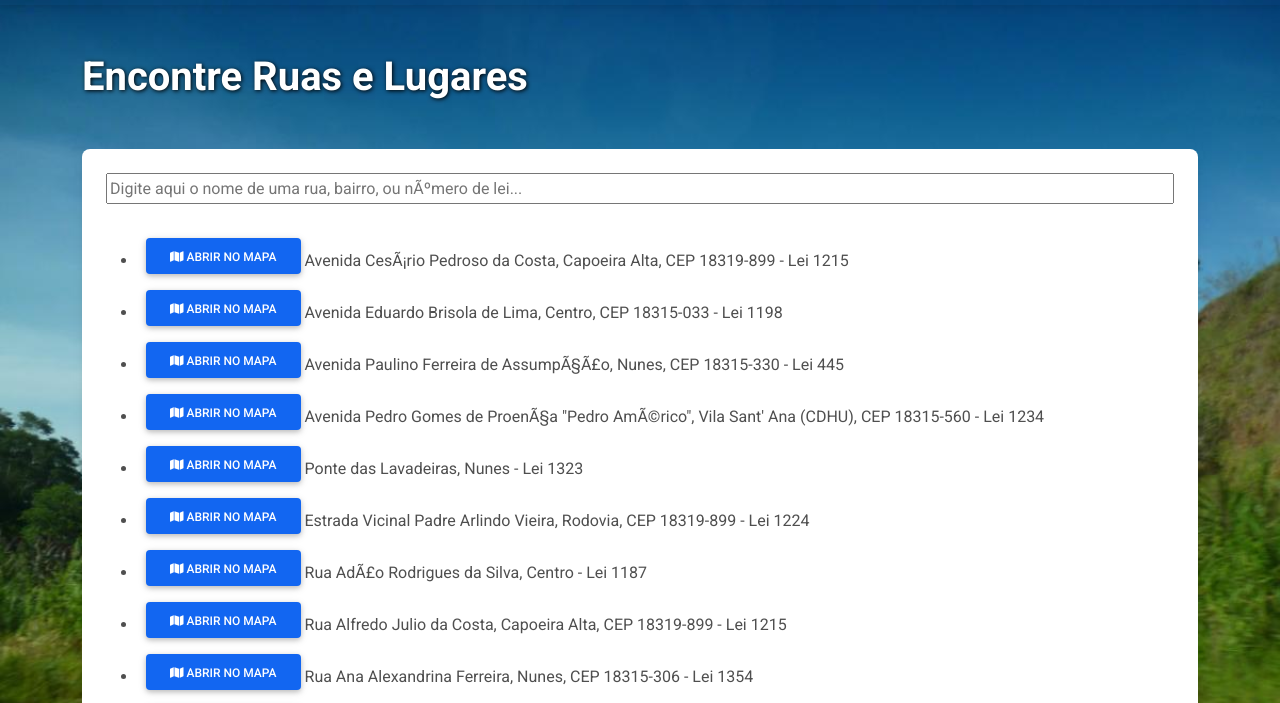
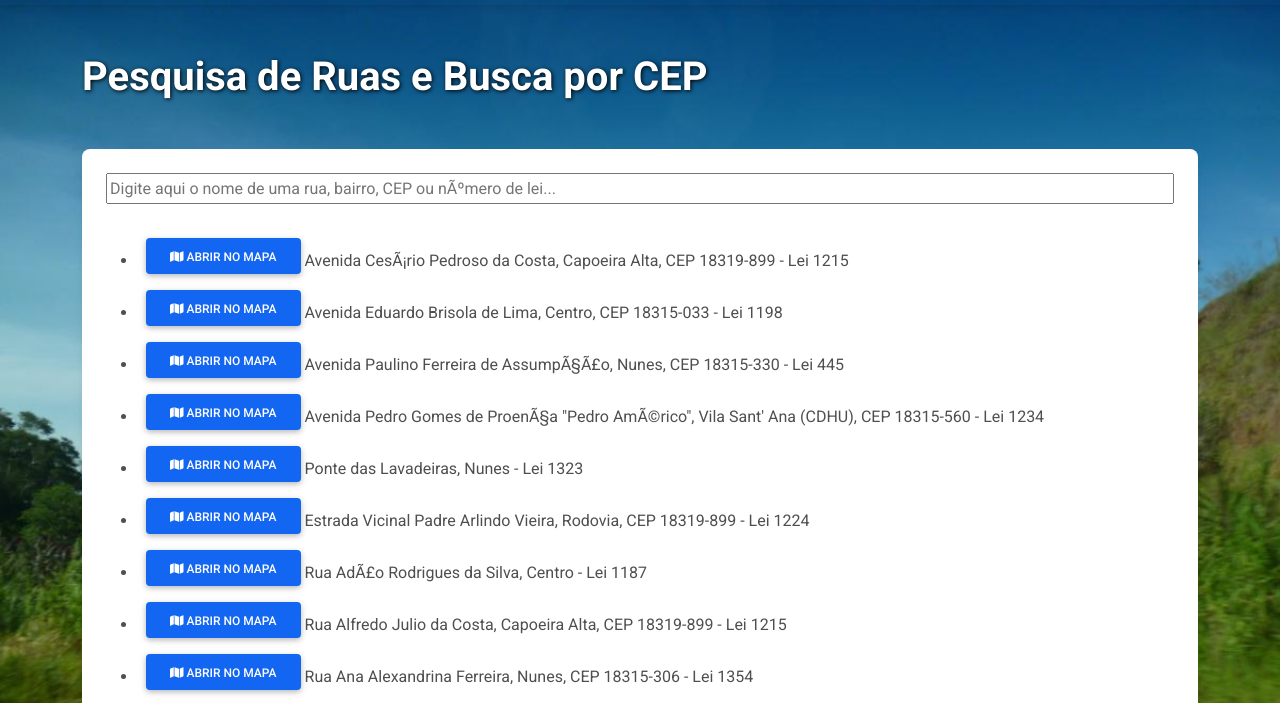
Before and after one commit to mapaderibeirao/mapa, a plain HTML site: page busca/index.html in a window 1280 px wide. Shown: the part 54-757 px from the top of the page. Drawn offline with Linux system fonts and the light colour scheme.

Commit message:
Update index.html

```diff
--- a/busca/index.html
+++ b/busca/index.html
@@ -97,7 +97,7 @@
 	  <main class="mt-5">
 		<div class="container">
 		   <!--Section: Content-->
-			<h1 class="mb-5 text-white texto-sombra"><strong>Encontre Ruas e Lugares</strong></h1>
+			<h1 class="mb-5 text-white texto-sombra"><strong>Pesquisa de Ruas e Busca por CEP</strong></h1>
 
 		  <section class="text-justify">
 			<div class="row">
@@ -106,7 +106,7 @@
 				  <div class="card-body">
 
 
-					<input type="text" id="txtBusca" class="redimensionar-100" placeholder="Digite aqui o nome de uma rua, bairro, ou número de lei..."/>
+					<input type="text" id="txtBusca" class="redimensionar-100" placeholder="Digite aqui o nome de uma rua, bairro, CEP ou número de lei..."/>
 					<br><br>
 
 					<ul id="ulItens">
```
